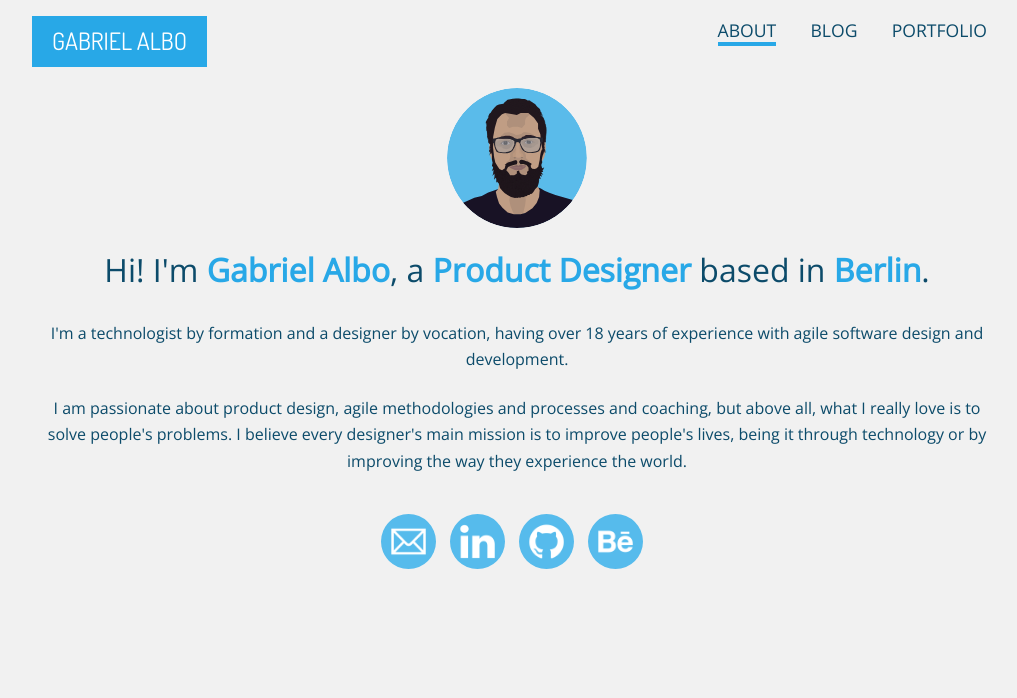
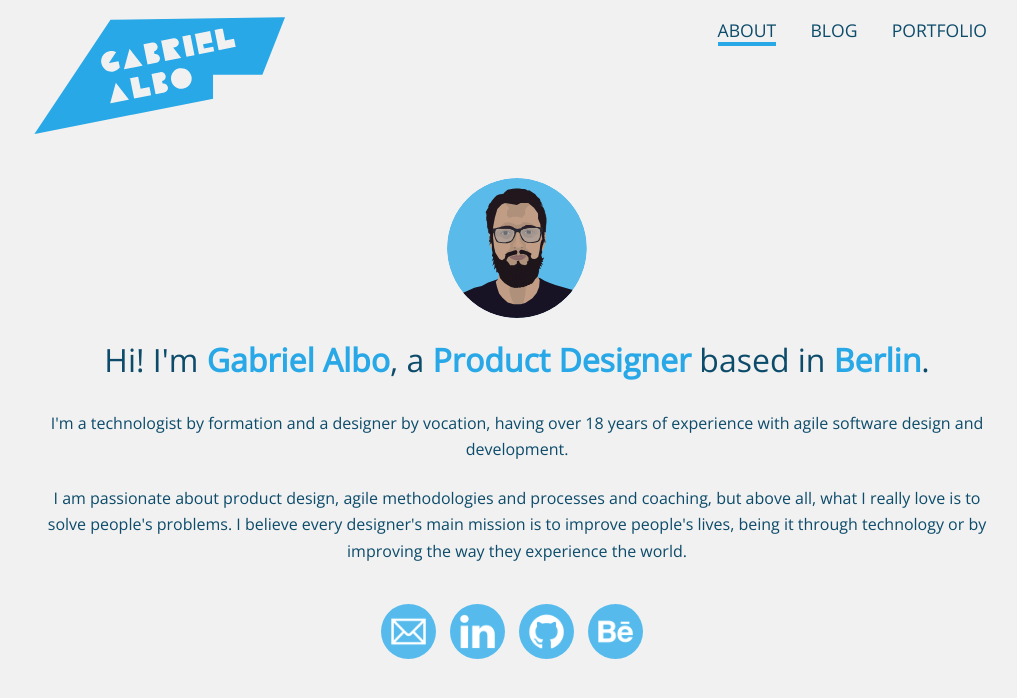
Before and after one commit to albogabriel/gabrielalbo.com, a Jekyll site: the page built from index.html, in a window 1280 px wide. Shown: the top 698 px of the page, without its empty margins (123-1140 px from the left). Built offline with Jekyll 4.4.1, drawn with Linux system fonts in a browser that asks for light colours.

Commit message:
Changing logo to svg image and adjusting heights and positioning

```diff
--- a/_layouts/default.html
+++ b/_layouts/default.html
@@ -29,12 +29,14 @@
             <div class="row">
                 <div class="large-6 medium-6 small-4 columns">
                     <h1 class="logo">
-                        <span class="full-name">
+                        <span class="">
                             <a href="{{ site.baseurl }}/" target="_self"
                             {% if page.url == "/" %}
                             class="title-name"
                             {% endif %}
-                             >GABRIEL ALBO</a>
+                             >
+                                <img class="logo-fill" src="{{ site.baseurl }}/assets/images/logo_albo_home.svg" alt="Gabriel Albo">
+                             </a>
                          </span>
                          <span class="abbreviated-name">
                             <a href="{{ site.baseurl }}/" target="_self"
--- a/css/screen.scss
+++ b/css/screen.scss
@@ -255,14 +255,11 @@ header {
   top: 0;
   bottom: 0;
   padding-bottom: 20px;
-  height: 66px;
   background-color: $light-header-background;
   text-align: center;
 
   .logo img {
-    height: 55px;
-    width: 55px;
-    margin-top: 11px;
+    height: 120px;
 
     &:hover {
       opacity:0.4;
@@ -277,8 +274,7 @@ header {
     font-family: 'Dosis', sans-serif;
     font-size: 150%;
     margin-top: 16px;
-
-
+    filter: invert(55%) sepia(78%) saturate(1463%) hue-rotate(169deg) brightness(95%) contrast(90%);
 
     span.full-name {
       background-color: $main-green;
```
Also changed, not shown: assets/images/logo_albo_home.svg (added).
